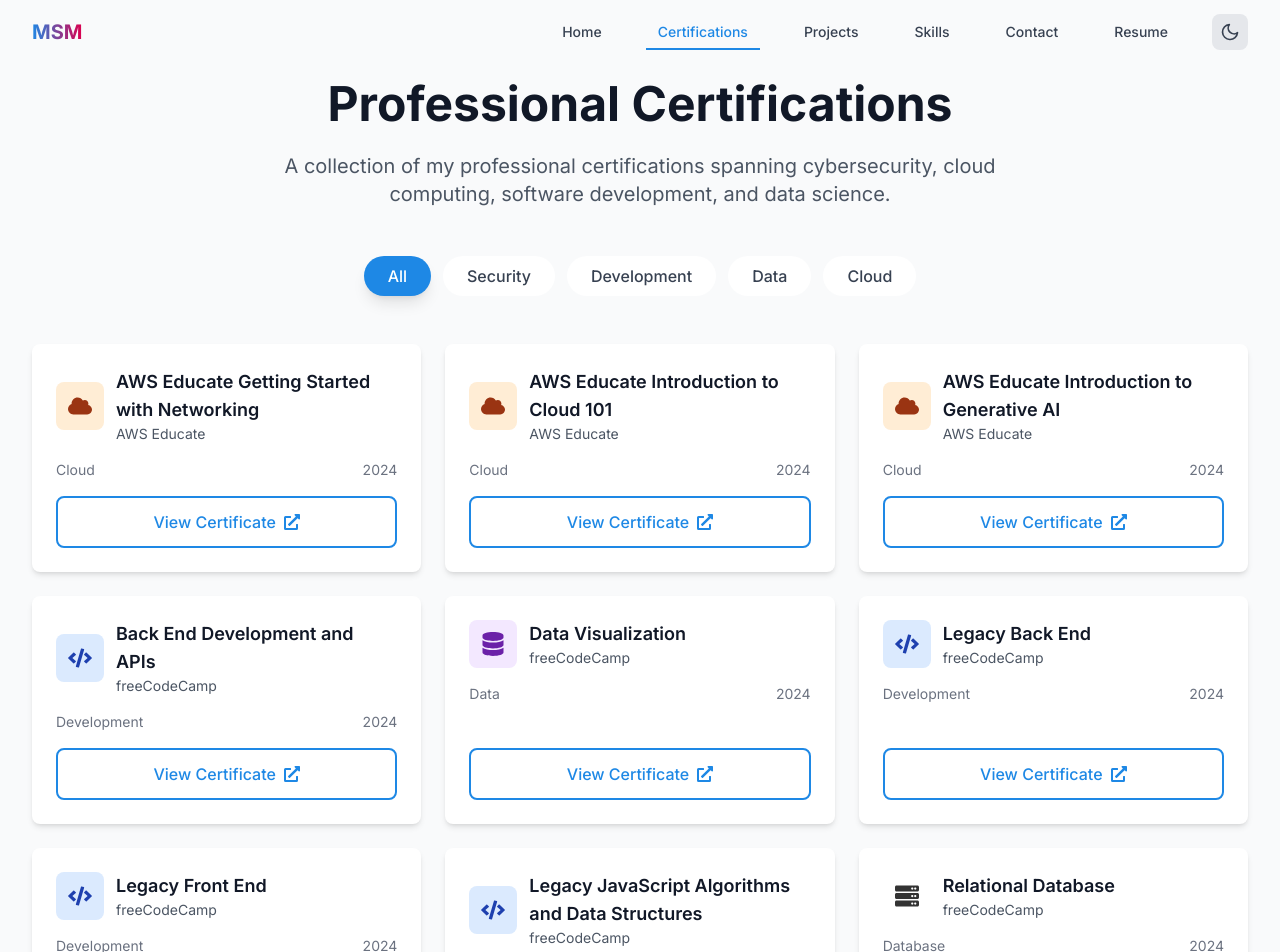
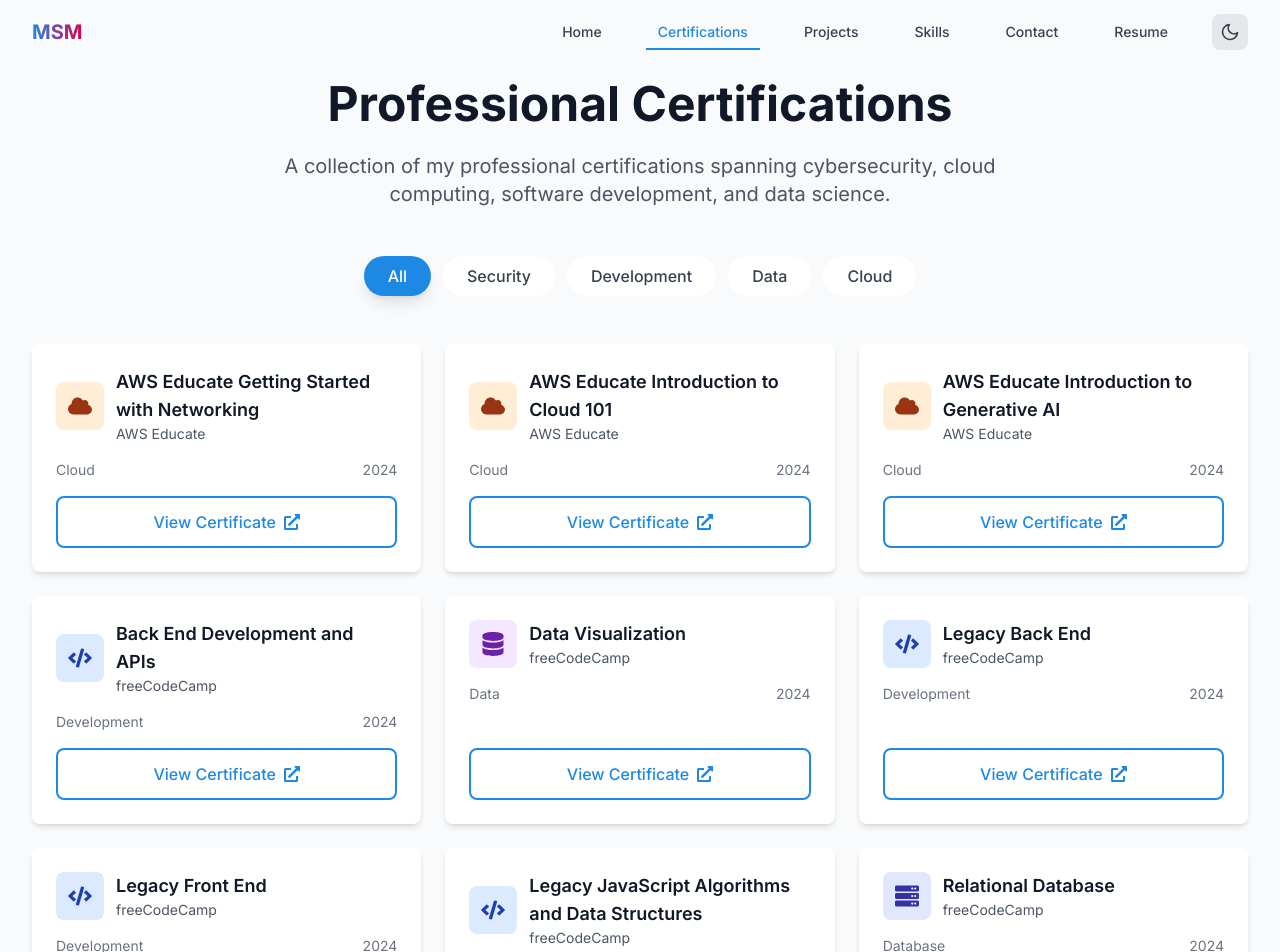
Before and after one commit to ManziniArchives/My_Portfolio, a Next.js app: page /certifications in a window 1280 px wide. Shown: the top 952 px of the page. Built offline with nearby package versions, Linux system fonts and the light colour scheme.

Commit message:
Auto-commit: Agent tool execution

```diff
--- a/src/components/CertificationCard/CertificationCard.tsx
+++ b/src/components/CertificationCard/CertificationCard.tsx
@@ -23,6 +23,8 @@
   development: 'bg-blue-100 text-blue-800 dark:bg-blue-900 dark:text-blue-200',
   data: 'bg-purple-100 text-purple-800 dark:bg-purple-900 dark:text-purple-200',
   cloud: 'bg-orange-100 text-orange-800 dark:bg-orange-900 dark:text-orange-200',
+  business: 'bg-red-100 text-red-800 dark:bg-red-900 dark:text-red-200',
+  database: 'bg-indigo-100 text-indigo-800 dark:bg-indigo-900 dark:text-indigo-200',
 }
 
 export default function CertificationCard({ certification }: CertificationCardProps) {
```
